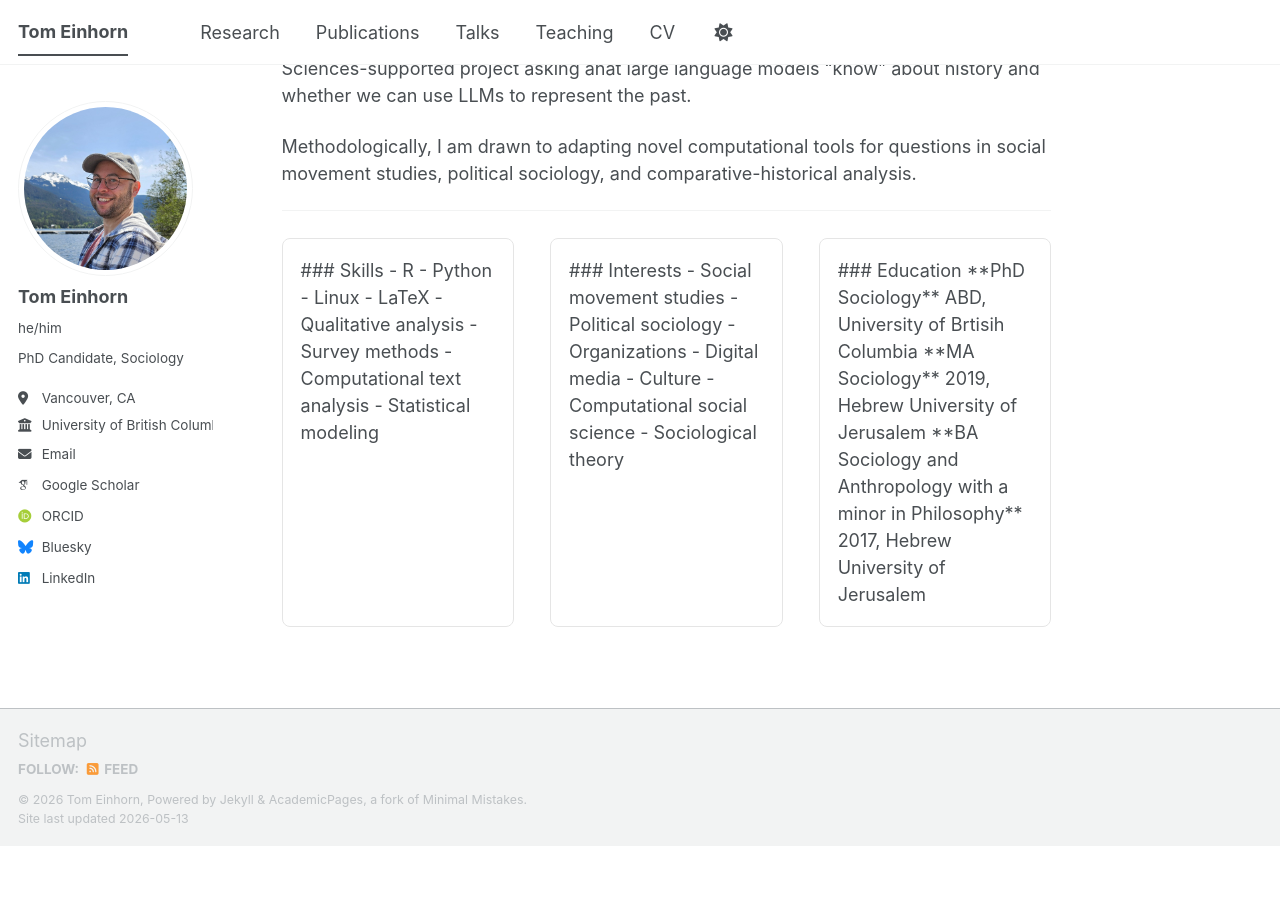
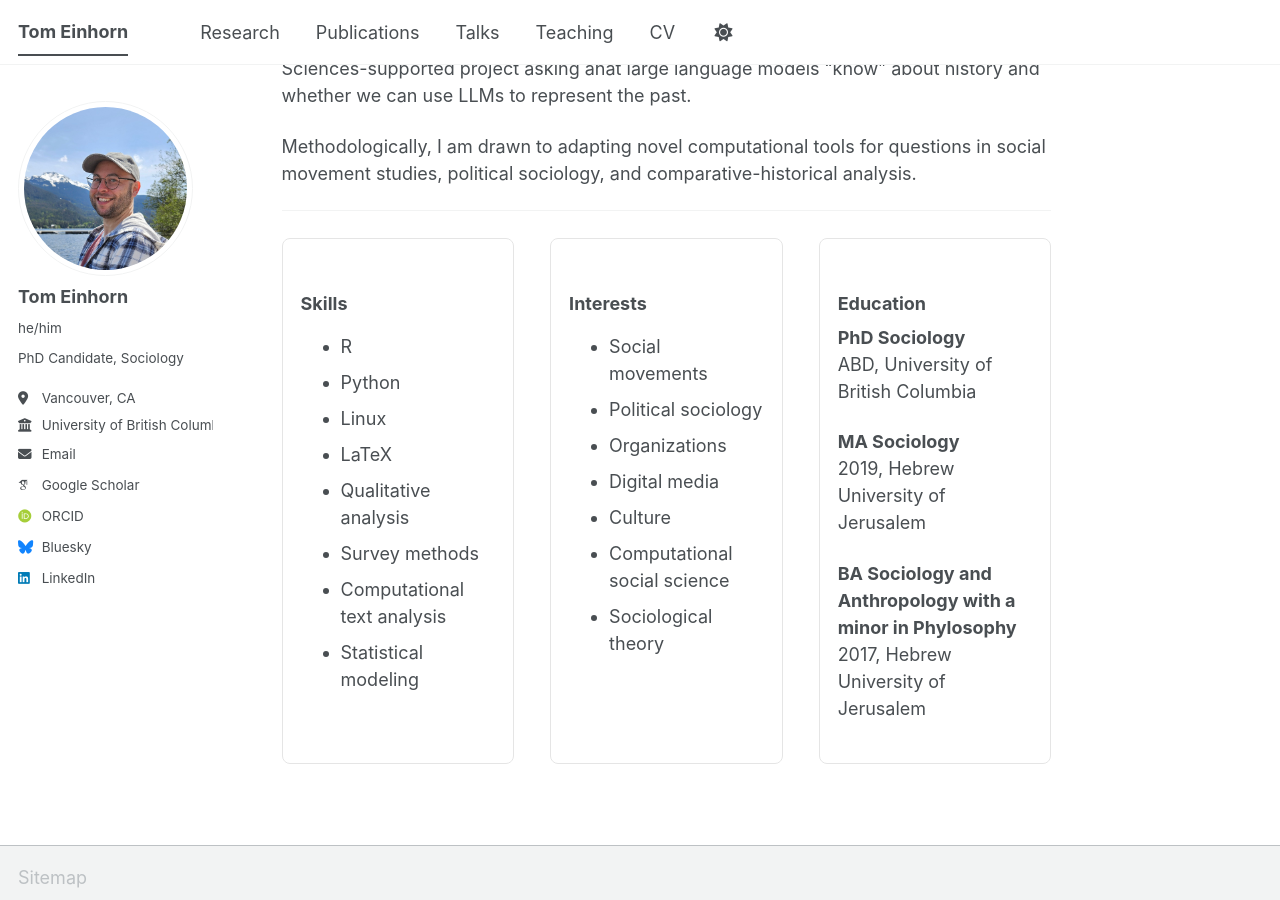
Before and after one commit to TomEinhorn/tomeinhorn.github.io, a Jekyll site: the page built from _pages/about.md, in a window 1280 px wide and 900 px high, scrolled down 698 px. Built offline with Jekyll 4.4.1, drawn with Linux system fonts in a browser that asks for light colours; some web fonts are replaced; a script bundle is joined from its source files by our own code; library files that are not in the unit come from our copies; before the commit the page ends 1544 px from its top, so only the background shows below that.

Commit message:
Update about.md

```diff
--- a/_pages/about.md
+++ b/_pages/about.md
@@ -35,16 +35,18 @@ border: 1px solid #e5e5e5;
 border-radius: 8px;
 ">
 
-### Skills
+<h3>Skills</h3>
 
-- R
-- Python
-- Linux
-- LaTeX
-- Qualitative analysis
-- Survey methods
-- Computational text analysis
-- Statistical modeling
+<ul>
+  <li>R</li>
+  <li>Python</li>
+  <li>Linux</li>
+  <li>LaTeX</li>
+  <li>Qualitative analysis</li>
+  <li>Survey methods</li>
+  <li>Computational text analysis</li>
+  <li>Statistical modeling</li>
+</ul>
 
 </div>
 
@@ -54,15 +56,17 @@ border: 1px solid #e5e5e5;
 border-radius: 8px;
 ">
 
-### Interests
+<h3>Interests</h3>
 
-- Social movement studies
-- Political sociology
-- Organizations
-- Digital media
-- Culture
-- Computational social science
-- Sociological theory
+<ul>
+  <li>Social movements</li>
+  <li>Political sociology</li>
+  <li>Organizations</li>
+  <li>Digital media</li>
+  <li>Culture</li>
+  <li>Computational social science</li>
+  <li>Sociological theory</li>
+</ul>
 
 </div>
 
@@ -72,16 +76,22 @@ border: 1px solid #e5e5e5;
 border-radius: 8px;
 ">
 
-### Education
+<h3>Education</h3>
 
-**PhD Sociology**
-ABD, University of Brtisih Columbia
+<p>
+<strong>PhD Sociology</strong><br>
+ABD, University of British Columbia
+</p>
 
-**MA Sociology**
+<p>
+<strong>MA Sociology</strong><br>
 2019, Hebrew University of Jerusalem
+</p>
 
-**BA Sociology and Anthropology with a minor in Philosophy**
+<p>
+<strong>BA Sociology and Anthropology with a minor in Phylosophy</strong><br>
 2017, Hebrew University of Jerusalem
+</p>
 
 </div>
 
```
